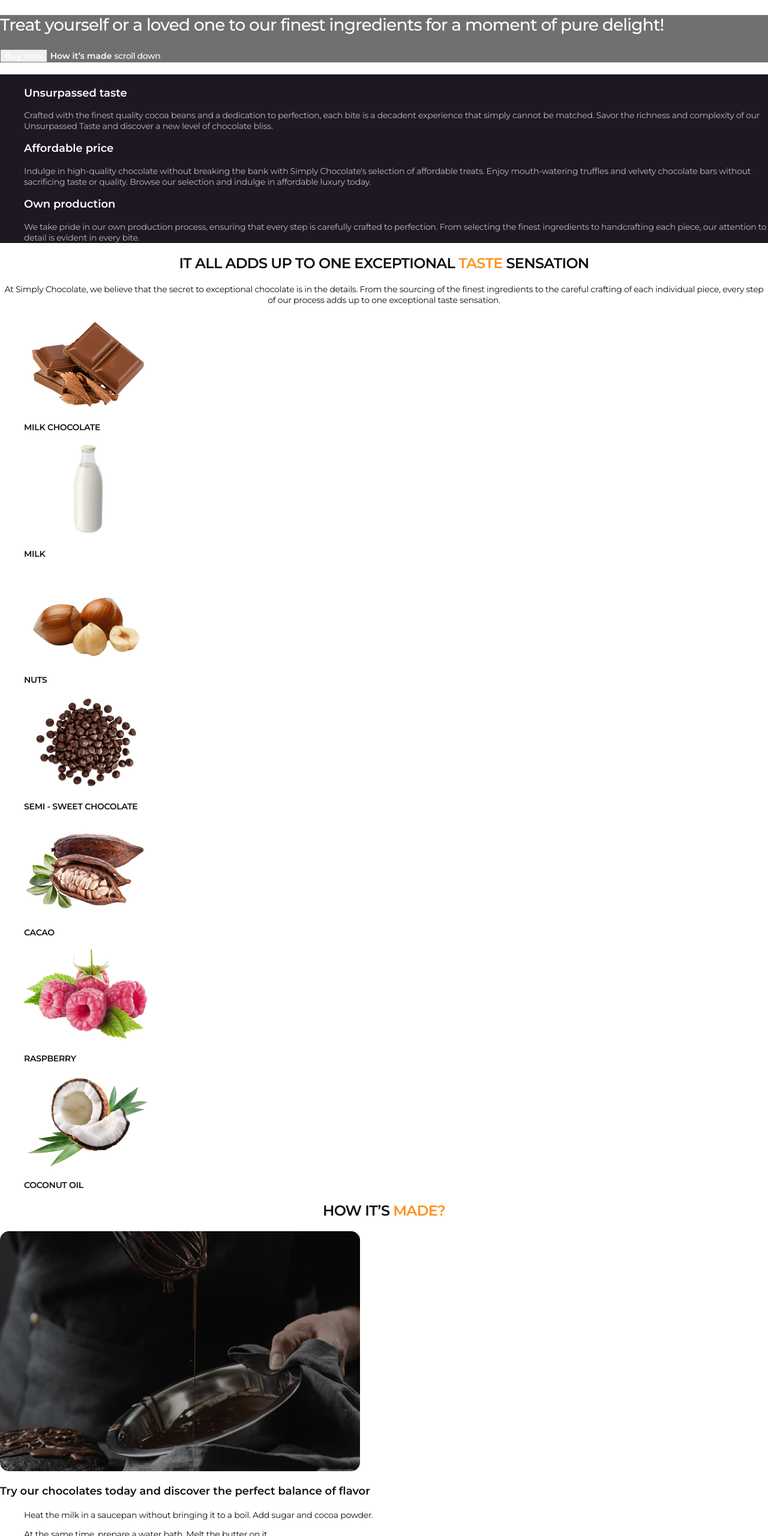
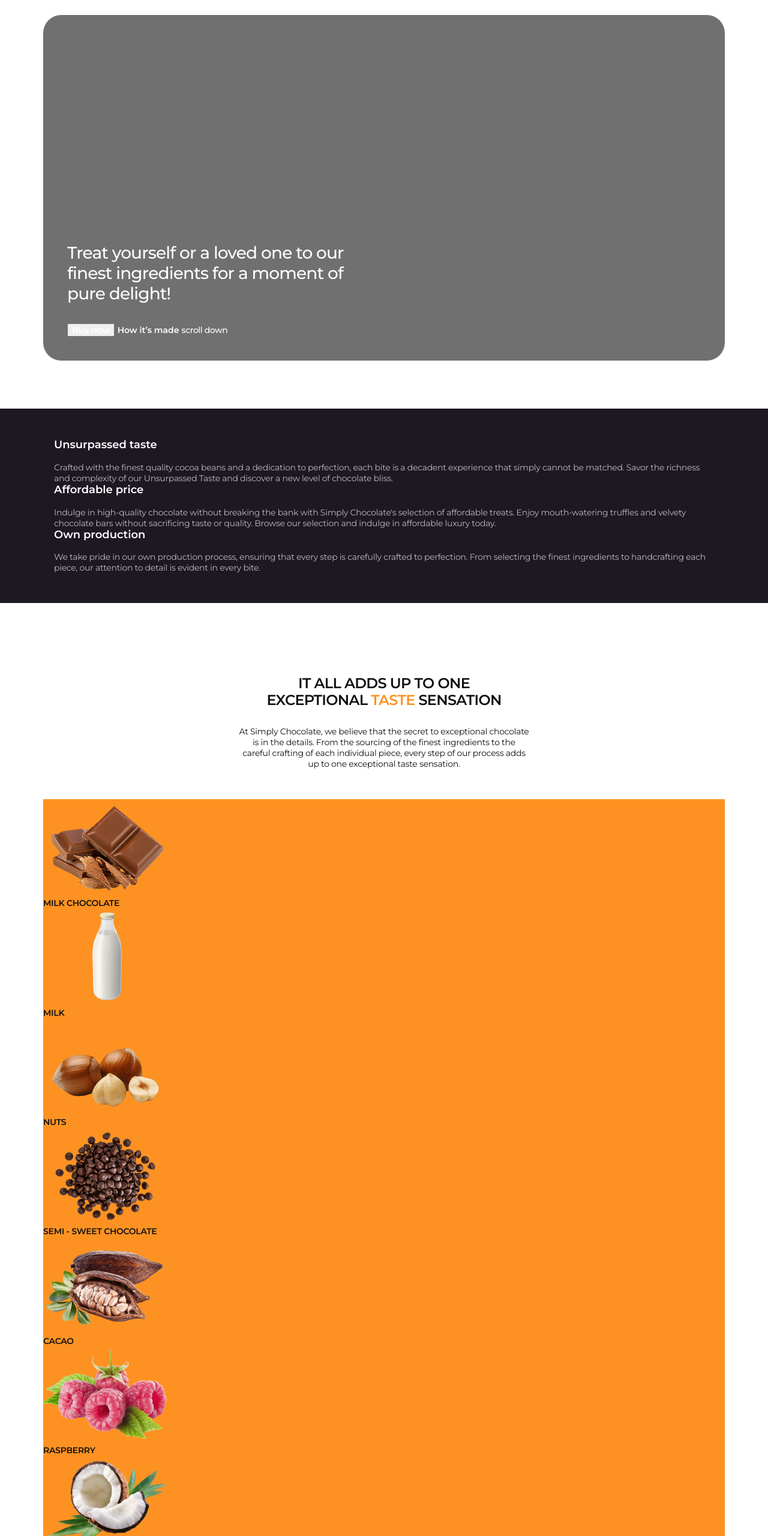
Before and after one commit to JaninePastukh/FullStack-Classwork, a plain HTML site: page index.html in a window 1280 px wide. Shown: the part 200-2760 px from the top of the page at 60% size. Drawn offline with nearby package versions, Linux system fonts and the light colour scheme.

Commit message:
containers

```diff
--- a/css/slyles.css
+++ b/css/slyles.css
@@ -2,15 +2,53 @@ body {
   font-family: 'Montserrat', sans-serif;
 }
 
+p,
+h1,
+h2,
+h3,
+h4,
+h5,
+h6 {
+  margin-top: 0;
+  margin-bottom: 0;
+}
+
 ul {
   list-style-type: none;
+  margin-top: 0;
+  margin-bottom: 0;
+  padding-left: 0;
 }
 
 a {
   text-decoration: none;
 }
 
-.tatle {
+button {
+  cursor: pointer;
+}
+
+address {
+  font-style: normal;
+}
+
+.visually-hidden {
+  clip-path: inset(50%);
+  height: 1px;
+  overflow: hidden;
+  position: absolute;
+  white-space: nowrap;
+  width: 1px;
+}
+
+.container {
+  width: 1166px;
+  padding-left: 15px;
+  padding-right: 15px;
+  margin: 0 auto;
+}
+
+.title {
   font-weight: 600;
   font-size: 24px;
   line-height: 1.17;
@@ -24,13 +62,12 @@ a {
   color: #fd9222;
 }
 
-.visually-hidden {
-  clip: rect (0 0 0 0);
-  clip-path: inset(50%);
-  height: 1px;
+/* HEADER */
+
+.header {
+  padding-top: 24px;
+  padding-bottom: 32px;
 }
-
-/* HEADER */
 
 .header-logo {
   font-weight: 700;
@@ -73,7 +110,13 @@ a {
 /* HERO */
 
 .hero {
+  padding-bottom: 80px;
+}
+
+.hero-wrap {
   background-color: rgba(17, 17, 17, 0.6);
+  padding: 380px 40px 40px 40px;
+  border-radius: 30px;
 }
 
 .hero-title {
@@ -82,6 +125,13 @@ a {
   line-height: 1.21;
   letter-spacing: -0.03em;
   color: #fff;
+  margin-bottom: 32px;
+  max-width: 484px;
+  margin-bottom: 32px;
+}
+
+.hero-title::selection {
+  background-color: blueviolet;
 }
 
 .hero-btn-main {
@@ -108,17 +158,24 @@ a {
 /* FEATURES */
 
 .features {
-  background-color: #1e1823;;
+  background-color: #1e1823;
+  padding-top: 50px;
+  padding-bottom: 50px;
 }
 
-.features-list {}
+.features-list {
+  padding-left: 18px;
+  padding-right: 18px;
+}
 
-.features-item {}
+.features-item {
+}
 
 .features-subtitle {
   font-weight: 600;
   font-size: 18px;
   color: #fff;
+  margin-bottom: 18px;
 }
 
 .features-list-tittle {
@@ -131,34 +188,33 @@ a {
 
 /* TASTE */
 
-.taste {}
+.taste {
+  padding-top: 120px;
+  padding-bottom: 60px;
+}
 
 .taste-title {
-  font-weight: 600;
-  font-size: 24px;
-  line-height: 1.17;
-  letter-spacing: -0.03em;
-  text-transform: uppercase;
-  text-align: center;
-  color: #111;
-}
-
-.taste-title .accent {
-  color: #fd9222;
+  max-width: 412px;
+  margin: 0 auto;
+  margin-bottom: 28px;
 }
 
 .taste-text {
-  font-weight: 400;
   font-size: 14px;
   line-height: 1.29;
   letter-spacing: -0.02em;
   text-align: center;
   color: #111;
+  max-width: 484px;
+  margin: 0 auto;
+  margin-bottom: 50px;
 }
 
 .taste-list {}
 
-.taste-item {}
+.taste-item {
+  background-color: #fd9222;
+}
 
 .taste-image {}
 
@@ -167,25 +223,19 @@ a {
   font-size: 14px;
   line-height: 1.29;
   letter-spacing: -0.02em;
+  text-transform: uppercase;
   color: #111;
 }
 
 /* MADE */
 
-.made {}
+.made {
+  padding-top: 60px;
+  padding-bottom: 60px;
+}
 
 .made-title {
-  font-weight: 600;
-  font-size: 24px;
-  line-height: 1.17;
-  letter-spacing: -0.03em;
-  text-transform: uppercase;
-  text-align: center;
-  color: #111;
-}
-
-.made-title .accent {
-  color: #fd9222;
+  margin-bottom: 50px;
 }
 
 .made-image {}
@@ -195,11 +245,24 @@ a {
   font-size: 18px;
   line-height: 1.33;
   color: #111;
+  max-width: 350px;
+  margin-bottom: 28px;
 }
 
-.made-list {}
+.made-list {
+}
 
-.made-item {}
+/* .made-item {
+  margin-bottom: 24px;
+}
+
+.made-item:last-child {
+  margin-bottom: 0;
+} */
+
+.made-item:not(:last-child) {
+  margin-bottom: 24px;
+}
 
 .made-text {
   font-size: 14px;
@@ -213,17 +276,6 @@ a {
 .products {}
 
 .products-title {
-  font-weight: 600;
-  font-size: 24px;
-  line-height: 1.17;
-  letter-spacing: -0.03em;
-  text-transform: uppercase;
-  text-align: center;
-  color: #111;
-}
-
-.products-title .accent {
-  color: #fd9222;
 }
 
 .products-list {}
@@ -248,24 +300,17 @@ a {
   color: rgba(17, 17, 17, 0.7);
 }
 
-.products-btn {}
+.products-btn {
+  font-weight: 600;
+  font-size: 14px;
+  color: #111;
+}
 
 /* TOP SELLERS */
 
 .sellers {}
 
 .sellers-title {
-  font-weight: 600;
-  font-size: 24px;
-  line-height: 1.17;
-  letter-spacing: -0.03em;
-  text-transform: uppercase;
-  text-align: center;
-  color: #111;
-}
-
-.sellers-tatle .accent {
-  color: #fd9222
 }
 
 .sellers-list {}
@@ -323,7 +368,9 @@ a {
 
 /* FOOTER */
 
-.footer {}
+.footer {
+  background-color: #1e1823;
+}
 
 .fotter-text {
   font-weight: 500;
@@ -368,9 +415,9 @@ a {
 .footer-menu-item {}
 
 .footer-menu-link {
+  font-weight: 500;
   font-size: 14px;
-  line-height: 1.28571;
+  line-height: 1.14;
   letter-spacing: -0.02em;
-  text-align: center;
   color: #fff;
 }
--- a/index.html
+++ b/index.html
@@ -16,6 +16,7 @@
 <body>
   <!-- Header -->
   <header class="header">
+    <div class="container">
       <nav class="header-nav">
         <a href="" class="header-logo"><span class="header-logo-italic">SIMPLY</span> CHOCOLATE <img class="header-logo-image" src="./images/logo-choco.svg" alt="logo chocolate"></a>
         <ul class="header-menu-list">
@@ -29,19 +30,25 @@
         <li class="header-soc-item"><a class="header-soc-link" href="" target="_blank" rel="noopener noreferrer nofollow"><img src="./images/facebook.svg" alt="facebook"></a></li>
         <li class="header-soc-item"><a class="header-soc-link" href="" target="_blank" rel="noopener noreferrer nofollow"><img src="./images/twitter.svg" alt="twitter"></a></li>
       </ul>
+    </div>
   </header>
+  <!-- Section One Main -->
   <main class="main">
-    <!-- Section One Main -->
     <section class="hero">
+      <div class="container">
+        <div class="hero-wrap">
           <h1 class="hero-title">
             Treat yourself or a loved one to our finest ingredients for a moment of pure delight!
           </h1>
           <button type="button" class="hero-btn-main">Buy now</button>
           <a href="made" class="hero-btn-link">How it’s made</a>
           <a href="https://www.google.com/" class="hero-btn-scroll">scroll down</a>
+        </div>
+      </div>
     </section>
     <!-- Section Two Main -->
     <section class="features">
+      <div class="container">
         <h2 class="visually-hidden">Features</h2>
         <ul class="features-list">
           <li class="features-item">
@@ -64,9 +71,11 @@
             the finest ingredients to handcrafting each piece, our attention to detail is evident in every bite.</p>
           </li>
         </ul>
+      </div>
     </section>
     <!-- Section Three Main -->
     <section class="taste">
+      <div class="container">
         <h2 class="taste-title title">IT ALL ADDS UP TO ONE EXCEPTIONAL <span class="accent">TASTE</span> SENSATION</h2>
         <p class="taste-text">At Simply Chocolate, we believe that the secret to exceptional chocolate is in the details. From the sourcing of the
         finest ingredients to the careful crafting of each individual piece, every step of our process adds up to one
@@ -129,9 +138,11 @@
             <h3 class="taste-subtitle">COCONUT OIL</h3>
           </li>
         </ul>
+      </div>
     </section>
     <!-- Section four How Its Made -->
     <section id="made" class="made">
+      <div class="container">
         <h2 class="made-title title">hOW IT’S <span class="accent">made?</span></h2>
         <img src="./images/coffe-drink.jpg"
         alt="Coffe liquid"
@@ -157,9 +168,11 @@
             <p class="made-text">Pour the chocolate into special containers (can be replaced with ice molds). Allow to cool and harden.</p>
           </li>
         </ul>
+      </div>
     </section>
     <!-- Products -->
     <section class="products">
+      <div class="container">
         <h2 class="products-title title">Our <span class="accent">products</span></h2>
         <ul class="products-list">
           <li class="products-item">
@@ -242,9 +255,11 @@
             <button type="button" class="products-btn">54 UAH</button>
           </li>
         </ul>
+      </div>
     </section>
     <!-- Top Sellers -->
     <section class="sellers">
+      <div class="container">
         <h2 class="sellers-title title"><span class="accent">Top</span> Sellers</h2>
         <ul class="sellers-list">
           <li class="sellers-item">
@@ -272,9 +287,11 @@
             <h3 class="sellers-subtitle">DARK CHOCOLATE</h3>
           </li>
         </ul>
+      </div>
     </section>
     <!-- LOVED -->
     <section class="loved">
+      <div class="container">
         <h2 class="loved-title title"><span class="accent">chocolate</span> is loved</h2>
         <ul class="loved-list">
           <li class="loved-item">
@@ -308,6 +325,7 @@
           </li>
         </ul>
         <button type="button" class="loved-btm">Leave a review</button>
+      </div>
     </section>
   </main>
   <footer class="footer">
```
Lines whose indentation alone changed are shown as unchanged.
